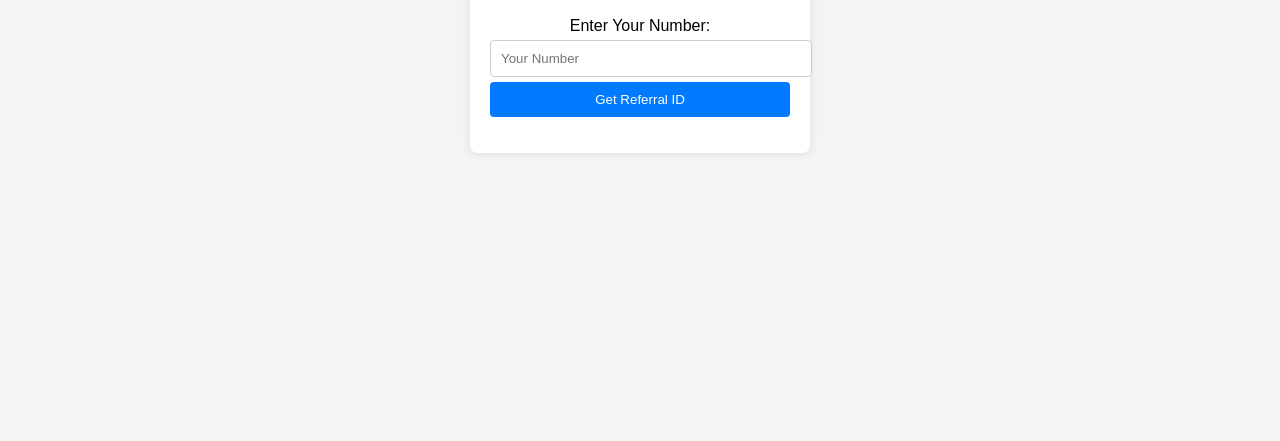
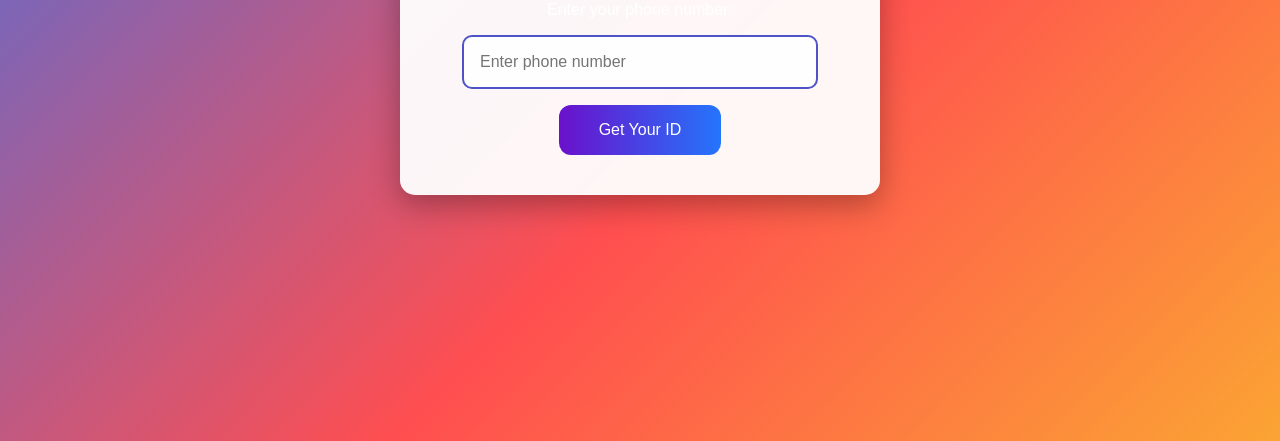
Before and after one commit to satyajitswain91244/digital2money, a plain HTML site: page refer.html in a window 1280 px wide. Shown: the part 359-800 px from the top of the page. Drawn offline with Linux system fonts and the light colour scheme.

Commit message:
Add files via upload

```diff
--- a/refer.html
+++ b/refer.html
@@ -3,83 +3,154 @@
 <head>
     <meta charset="UTF-8">
     <meta name="viewport" content="width=device-width, initial-scale=1.0">
-    <title>Referral ID Generator</title>
+    <title>Membership ID Generator</title>
     <style>
+        /* Full-Screen Gradient Background Animation */
         body {
             font-family: Arial, sans-serif;
+            color: #fff;
+            overflow: hidden;
             display: flex;
             justify-content: center;
             align-items: center;
             height: 100vh;
+            background: linear-gradient(135deg, #6a11cb, #2575fc, #ff4e50, #f9d423);
+            background-size: 200% 200%;
+            animation: bgGradient 15s ease infinite;
             margin: 0;
-            background-color: #f4f4f4;
         }
+
+        /* Animated Background Gradient */
+        @keyframes bgGradient {
+            0% { background-position: 0% 50%; }
+            50% { background-position: 100% 50%; }
+            100% { background-position: 0% 50%; }
+        }
+
+        /* Container Styling */
         .container {
-            background-color: white;
-            padding: 20px;
-            border-radius: 8px;
-            box-shadow: 0 0 10px rgba(0, 0, 0, 0.1);
-            width: 300px;
+            background: rgba(255, 255, 255, 0.95);
+            padding: 2.5rem;
+            border-radius: 15px;
             text-align: center;
+            box-shadow: 0 10px 30px rgba(0, 0, 0, 0.3);
+            max-width: 400px;
+            width: 100%;
+            transition: transform 0.3s ease, box-shadow 0.3s ease;
         }
-        h2 {
-            margin-bottom: 20px;
+
+        .container:hover {
+            transform: scale(1.05);
+            box-shadow: 0 15px 40px rgba(0, 0, 0, 0.4);
         }
-        input {
-            width: 100%;
-            padding: 10px;
-            margin: 5px 0;
-            border: 1px solid #ccc;
-            border-radius: 4px;
+
+        /* Title */
+        h1 {
+            font-size: 2rem;
+            color: #4e54c8;
+            margin-bottom: 1rem;
         }
+
+        /* Input Field Styling */
+        input[type="text"] {
+            width: 80%;
+            padding: 1rem;
+            margin: 1rem 0;
+            border: 2px solid #4e54c8;
+            border-radius: 10px;
+            font-size: 1rem;
+            color: #333;
+            outline: none;
+            background: rgba(255, 255, 255, 0.85);
+            transition: border-color 0.4s ease, background-color 0.4s ease;
+        }
+
+        input[type="text"]:focus {
+            border-color: #ff4e50;
+            background-color: rgba(255, 255, 255, 1);
+        }
+
+        /* Button Styling */
         button {
-            width: 100%;
-            padding: 10px;
-            background-color: #007bff;
-            color: white;
+            padding: 1rem 2.5rem;
+            font-size: 1rem;
+            color: #fff;
+            background: linear-gradient(90deg, #6a11cb, #2575fc);
             border: none;
-            border-radius: 4px;
+            border-radius: 12px;
             cursor: pointer;
-            transition: background-color 0.3s;
+            transition: box-shadow 0.3s ease;
         }
+
         button:hover {
-            background-color: #0056b3;
+            box-shadow: 0 8px 20px rgba(38, 138, 255, 0.4);
         }
-        p {
-            margin-top: 15px;
+
+        /* Displayed ID Styling */
+        #user-id-display {
+            margin-top: 1.5rem;
+            font-size: 1.4rem;
             font-weight: bold;
-            color: #333;
+            color: #4e54c8;
+            display: none; /* Initially hidden */
+        }
+
+        #user-id-display.show {
+            display: block;
+            animation: slideUpFade 1s forwards ease;
+        }
+
+        @keyframes slideUpFade {
+            from { opacity: 0; transform: translateY(20px); }
+            to { opacity: 1; transform: translateY(0); }
         }
     </style>
 </head>
 <body>
-
     <div class="container">
-        <h2>Generate Your Referral ID</h2>
-
-        <label for="userNumber">Enter Your Number:</label>
-        <input type="text" id="userNumber" placeholder="Your Number" required>
-
-        <button onclick="generateReferralID()">Get Referral ID</button>
-
-        <p id="referralMessage"></p>
+        <h1>Get Your Membership ID</h1>
+        <label for="phone">Enter your phone number:</label>
+        <input type="text" id="phone" placeholder="Enter phone number">
+        <button onclick="generateOrRetrieveId()">Get Your ID</button>
+        <div id="user-id-display"></div>
     </div>
 
     <script>
-        function generateReferralID() {
-            const userNumber = document.getElementById("userNumber").value;
+        // Hashing function to generate a unique ID based on the phone number
+        function hashPhoneNumber(phoneNumber) {
+            let hash = 0;
+            for (let i = 0; i < phoneNumber.length; i++) {
+                hash = ((hash << 5) - hash) + phoneNumber.charCodeAt(i);
+                hash |= 0; // Convert to 32bit integer
+            }
+            return `D2M-${Math.abs(hash)}`;
+        }
 
-            // Validate user input
-            if (!userNumber || isNaN(userNumber)) {
-                alert("Please enter a valid number.");
+        // Function to generate or retrieve the ID
+        function generateOrRetrieveId() {
+            const phone = document.getElementById("phone").value.trim();
+            if (phone === "") {
+                alert("Please enter a phone number.");
                 return;
             }
 
-            // Generate Referral ID
-            const referralID = "D2M" + Math.floor(1000 + Math.random() * 9000);
-            document.getElementById("referralMessage").innerText = `Your Referral ID: ${referralID}`;
+            // Check if the ID already exists in localStorage for this phone number
+            const storedId = localStorage.getItem(`id_${phone}`);
+            let userId;
+
+            if (storedId) {
+                userId = storedId;
+            } else {
+                // Generate a new ID using the hashing function and save it
+                userId = hashPhoneNumber(phone);
+                localStorage.setItem(`id_${phone}`, userId);
+            }
+
+            // Display the user ID
+            const displayElement = document.getElementById("user-id-display");
+            displayElement.innerText = `Your User ID: ${userId}`;
+            displayElement.classList.add("show");
         }
     </script>
-
 </body>
 </html>
```
